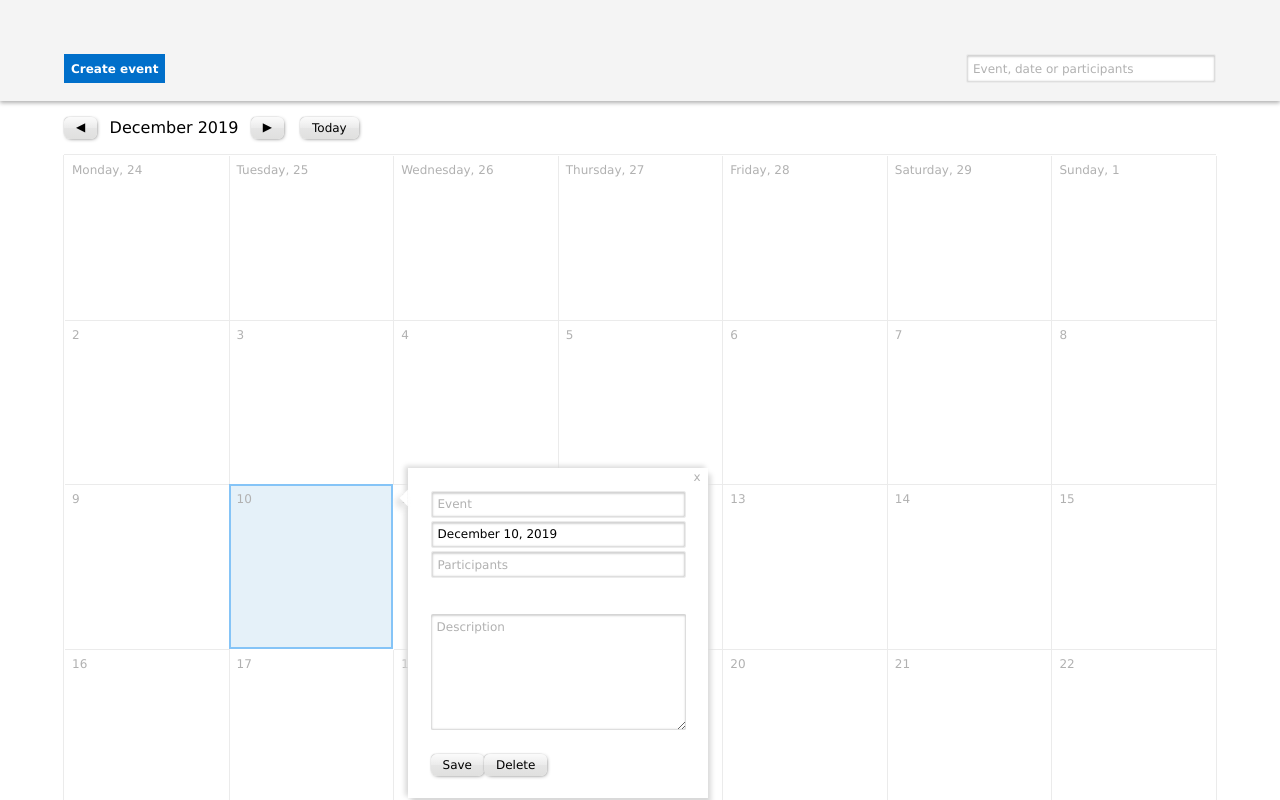
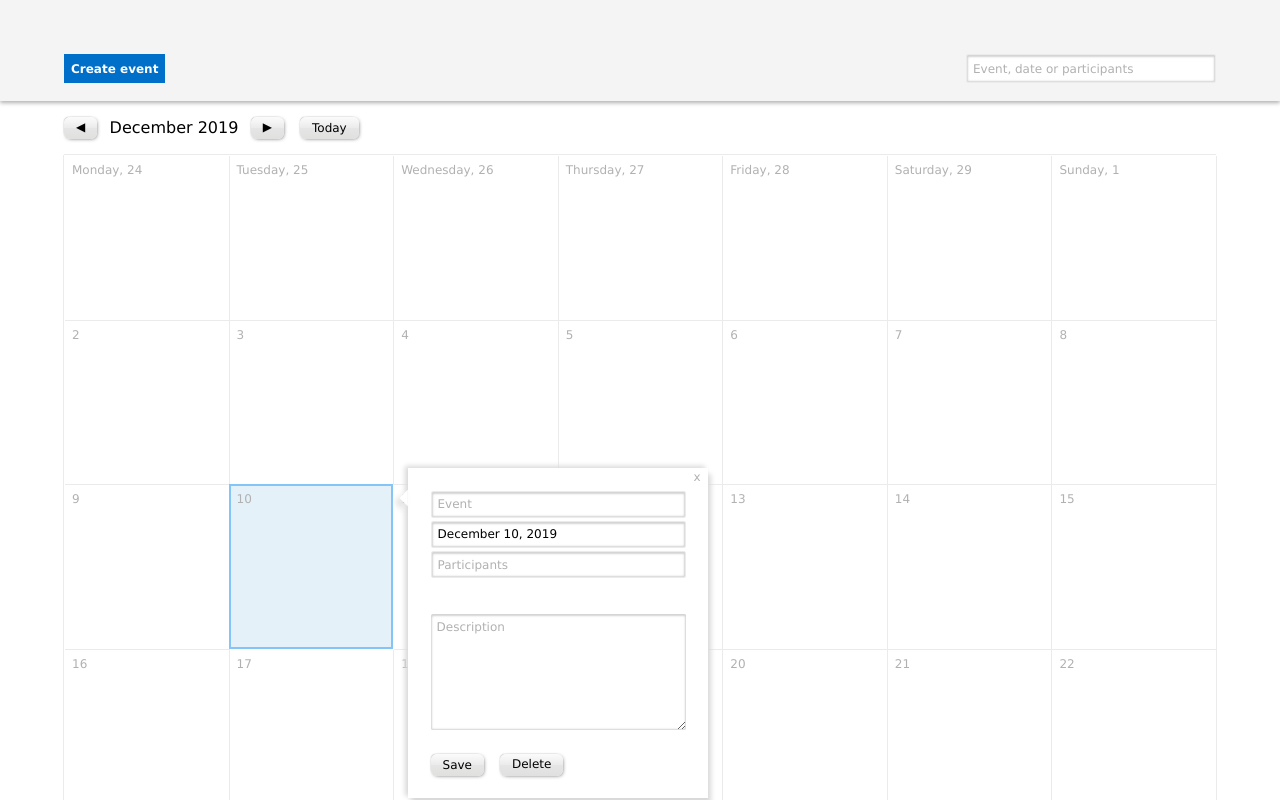
Before and after one commit to loryma/calendar, a React (Create React App) app: page / in a window 1280 px wide. Both pictures are taken after a click on the element "10". Shown: the top 800 px of the page. Built offline with nearby package versions, Linux system fonts and the light colour scheme.

Commit message:
add badge, fix button position

```diff
--- a/src/components/EventForm/EventForm.js
+++ b/src/components/EventForm/EventForm.js
@@ -135,7 +135,10 @@ const EventForm = ({
       {formContent}
 
       <div className={classes.buttonRow}>
-        <Button type="submit">Save</Button>
+        <div className={classes.buttonWrapper}>
+          <Button type="submit">Save</Button>
+        </div>
+
         <Button type="button" onClick={onDelete}>
           Delete
         </Button>
--- a/src/components/EventForm/EventForm.module.css
+++ b/src/components/EventForm/EventForm.module.css
@@ -25,6 +25,11 @@
 .buttonRow {
   display: flex;
   margin-top: auto;
+}
+
+.buttonWrapper {
+  height: 100%;
+  margin-right: 1em;
 }
 
 :global .eventFormTriangle {
```
Also changed, not shown: 1 other file (tests, documents, lock files or other folders).
